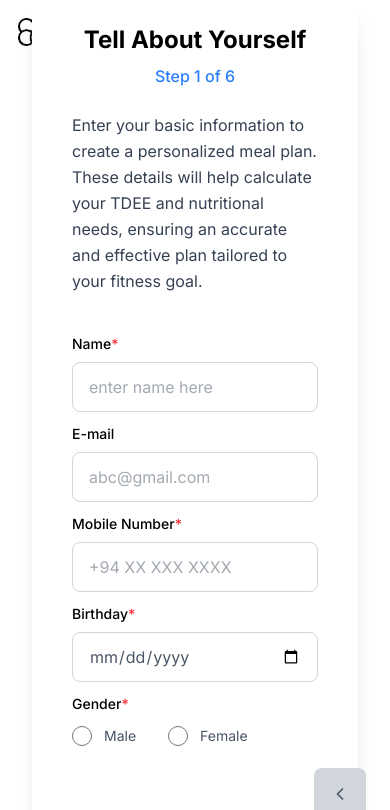
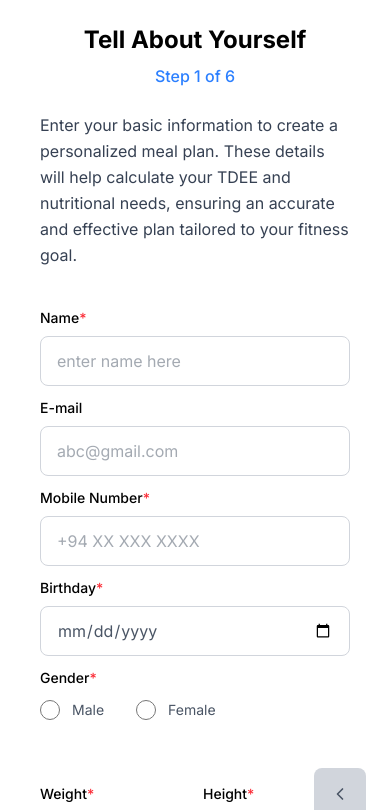
Before and after one commit to sandeepaMallawarachchi/fitbite, a React (Vite) app in the folder client/: page /SignUpStep1 in a window 390 px wide. Shown: the top 810 px of the page. Built offline with nearby package versions, Linux system fonts and the light colour scheme.

Commit message:
background component

```diff
--- a/client/src/App.tsx
+++ b/client/src/App.tsx
@@ -10,6 +10,7 @@ import SignUpStep1 from "./auth/SignUpStep1";
 import SignUpStep2 from "./auth/SignUpStep2"
 import HowtoCalcTDEE from './components/HowtoCalcTDEE';
 import FitnessGoal from './components/FitnessGoal';
+import Background from './components/Background';
 
 function AppContent() {
   const location = useLocation();
@@ -24,7 +25,7 @@ function AppContent() {
         <Route path="/SignIn" element={<SignIn />} />
         <Route path="/SignUp" element={<SignUpForm />} />
 
-        <Route path="/SignUpStep1" element={<SignUpStep1 />} />
+        <Route path="/SignUpStep1" element={<Background />} />
         <Route path="/SignUpStep2" element={<SignUpStep2 />} />
 
         <Route path="/YourTDEE" element={<YourTDEE />} />
--- a/client/src/auth/SignUpForm.tsx
+++ b/client/src/auth/SignUpForm.tsx
@@ -8,6 +8,7 @@ import { FaEye, FaEyeSlash, FaCheck } from "react-icons/fa";
 import { MdInfoOutline, MdError } from "react-icons/md";
 import { Link } from "react-router-dom";
 import { useNavigate } from "react-router-dom";
+import axios from "axios";
 
 export default function SignUpForm() {
   const [showPassword, setShowPassword] = useState(false);
@@ -47,6 +48,26 @@ export default function SignUpForm() {
       setConfirmPasswordTouched(true);
     }
   };
+
+  const handleSubmit = async () => {
+    if (!isFormValid) return;
+
+    try {
+      const res = await axios.post("http://localhost:5000/auth/register", {
+        email,
+        password,
+      });
+
+      console.log("Registration success:", res.data);
+      navigate("/SignUpStep1");
+    } catch (err) {
+      if (axios.isAxiosError(err)) {
+        alert(err.response?.data?.message || "Registration failed");
+      } else {
+        alert("Unexpected error occurred");
+      }
+    }
+  }
 
   return (
     <section className="relative min-h-screen bg-white overflow-hidden flex items-center justify-center">
@@ -117,8 +138,7 @@ export default function SignUpForm() {
                     placeholder="Re-enter Password"
                     value={confirmPassword}
                     onChange={handleConfirmPasswordChange}
-                    className={`w-full border rounded-lg p-3 pr-10 text-sm sm:text-base focus:outline-none focus:ring-1 ${
-                      passwordsMatch === false
+                    className={`w-full border rounded-lg p-3 pr-10 text-sm sm:text-base focus:outline-none focus:ring-1 ${passwordsMatch === false
                       ? "border-red-500 focus:ring-red-400"
                       : passwordsMatch === true
                         ? "border-green-500 focus:ring-green-400"
@@ -171,11 +191,8 @@ export default function SignUpForm() {
                   <button
                     type="submit"
                     disabled={!isFormValid}
-                    onClick={() => {
-                      if (isFormValid) navigate("/SignUpStep1");
-                    }}
-                    className={`w-full font-medium py-3 px-6 sm:px-10 rounded-md text-sm sm:text-base order-2 sm:order-1 transition-colors duration-200 ${
-                      isFormValid
+                    onClick={handleSubmit}
+                    className={`w-full font-medium py-3 px-6 sm:px-10 rounded-md text-sm sm:text-base order-2 sm:order-1 transition-colors duration-200 ${isFormValid
                       ? "bg-green-300 text-white hover:opacity-90 cursor-pointer"
                       : "bg-gray-200 text-gray-800 cursor-not-allowed"
                       }`}
--- a/client/src/auth/SignUpStep1.tsx
+++ b/client/src/auth/SignUpStep1.tsx
@@ -1,31 +1,12 @@
 "use client";
 
-import { Link } from "react-router-dom";
 import TellABoutYouForm from "../components/TellABoutYouForm";
 
 export default function SignUpStep1() {
   return (
-    <section className="relative min-h-screen bg-white overflow-hidden flex items-center justify-center">
-      {/* Background Image */}
-      <div
-        className="absolute inset-0 bg-cover bg-top bg-no-repeat z-0"
-        style={{ backgroundImage: `url('/common-bg.png')` }}
-      />
-
-      {/* Logo */}
-      <div className="absolute top-4 left-4 sm:top-8 sm:left-8 z-10 ">
-        <Link to={"/"}>
-          <img
-            src="/logo2.png"
-            alt="fitbite Logo"
-            className="h-8 sm:h-10 w-auto cursor-pointer"
-          />
-        </Link>
-      </div>
-      <div className="z-10 bg-white rounded-xl shadow-xl max-w-5xl w-full mx-8 sm:mx-8 md:mx-24 lg:px-18 px-4 md:px-6  py-6 space-y-6">
-        {/* <SignUp/> */}
-        <TellABoutYouForm />
-      </div>
+    <section className="z-10 bg-white rounded-xl shadow-xl max-w-5xl w-full lg:px-18 px-4 md:px-6  py-6 space-y-6">
+      {/* <SignUp/> */}
+      <TellABoutYouForm />
     </section>
   );
 }
--- /dev/null
+++ b/client/src/components/Background.tsx
@@ -0,0 +1,46 @@
+"use client";
+
+import { motion } from "framer-motion";
+import { Link, useLocation } from "react-router-dom";
+import SignUpStep1 from "../auth/SignUpStep1";
+import SignUpForm from "../auth/SignUpForm";
+import SignUpStep2 from "../auth/SignUpStep2";
+
+const Background = () => {
+
+    const location = useLocation();
+
+    const renderComponent = () => {
+        if (location.pathname === "/SignUp") return <SignUpForm />;
+        if (location.pathname === "/SignUpStep1") return <SignUpStep1 />;
+        if (location.pathname === "/SignUpStep2") return <SignUpStep2 />;
+        return <p className="text-red-500 text-xl">Invalid step</p>;
+    };
+
+    return (
+        <div className="relative min-h-screen bg-white overflow-hidden flex items-center justify-center">
+            {/* Background Image */}
+            <motion.div
+                initial={{ x: 100, y: 100, opacity: 0 }}
+                animate={{ x: 0, y: 0, opacity: 1 }}
+                transition={{ duration: 0.5, ease: "easeOut" }}
+                className="absolute inset-0 bg-fit bg-center bg-no-repeat z-0"
+                style={{ backgroundImage: `url('/common-bg.png')` }}
+            />
+            {/* Logo */}
+            <div className="absolute top-4 left-4 sm:top-8 sm:left-8 z-10">
+                <Link to="/">
+                    <img
+                        src="/logo2.png"
+                        alt="fitbite Logo"
+                        className="h-8 sm:h-10 w-auto cursor-pointer"
+                    />
+                </Link>
+            </div>
+
+            <div className="z-10">{renderComponent()}</div>
+        </div>
+    );
+}
+
+export default Background;
```
Lines whose indentation alone changed are shown as unchanged.
